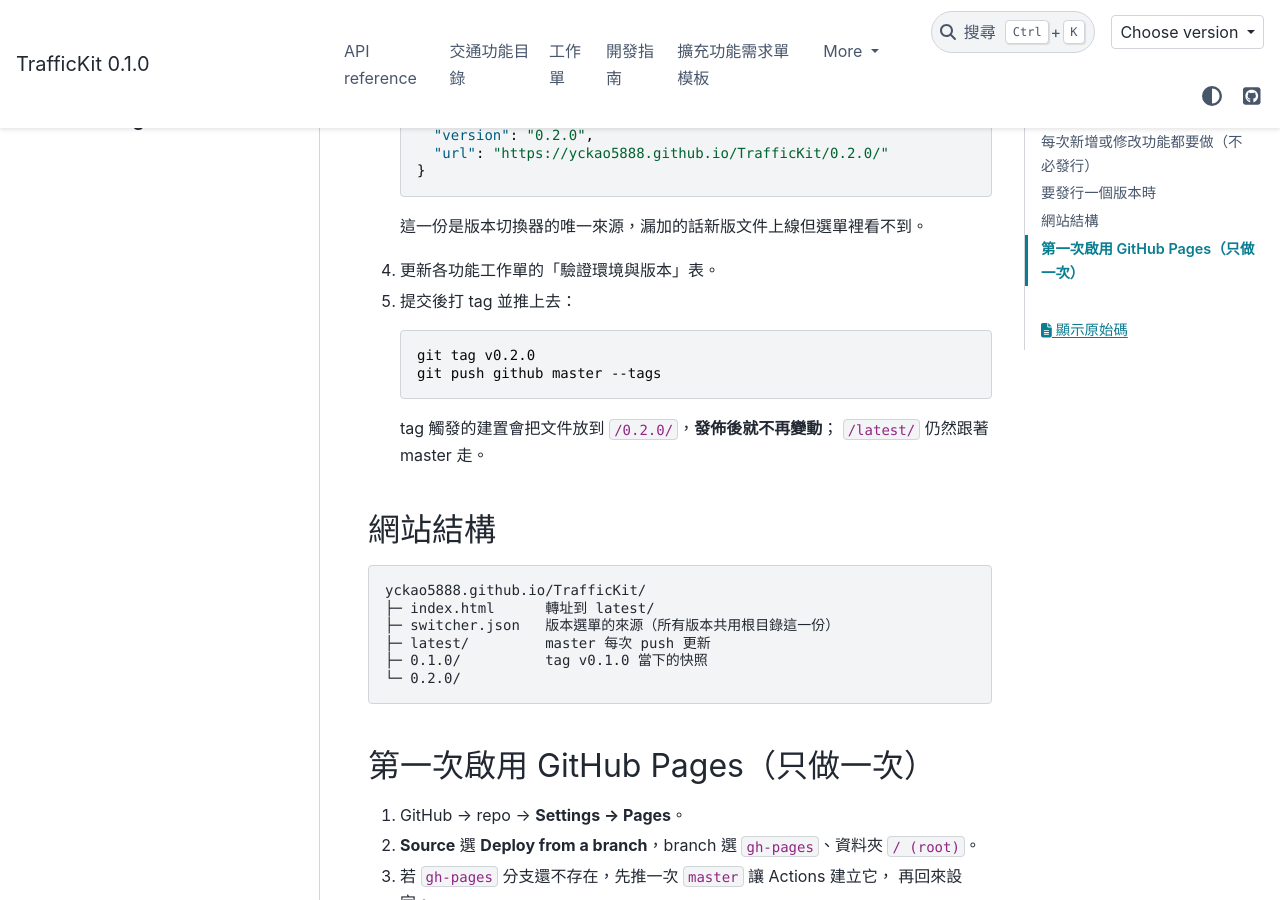
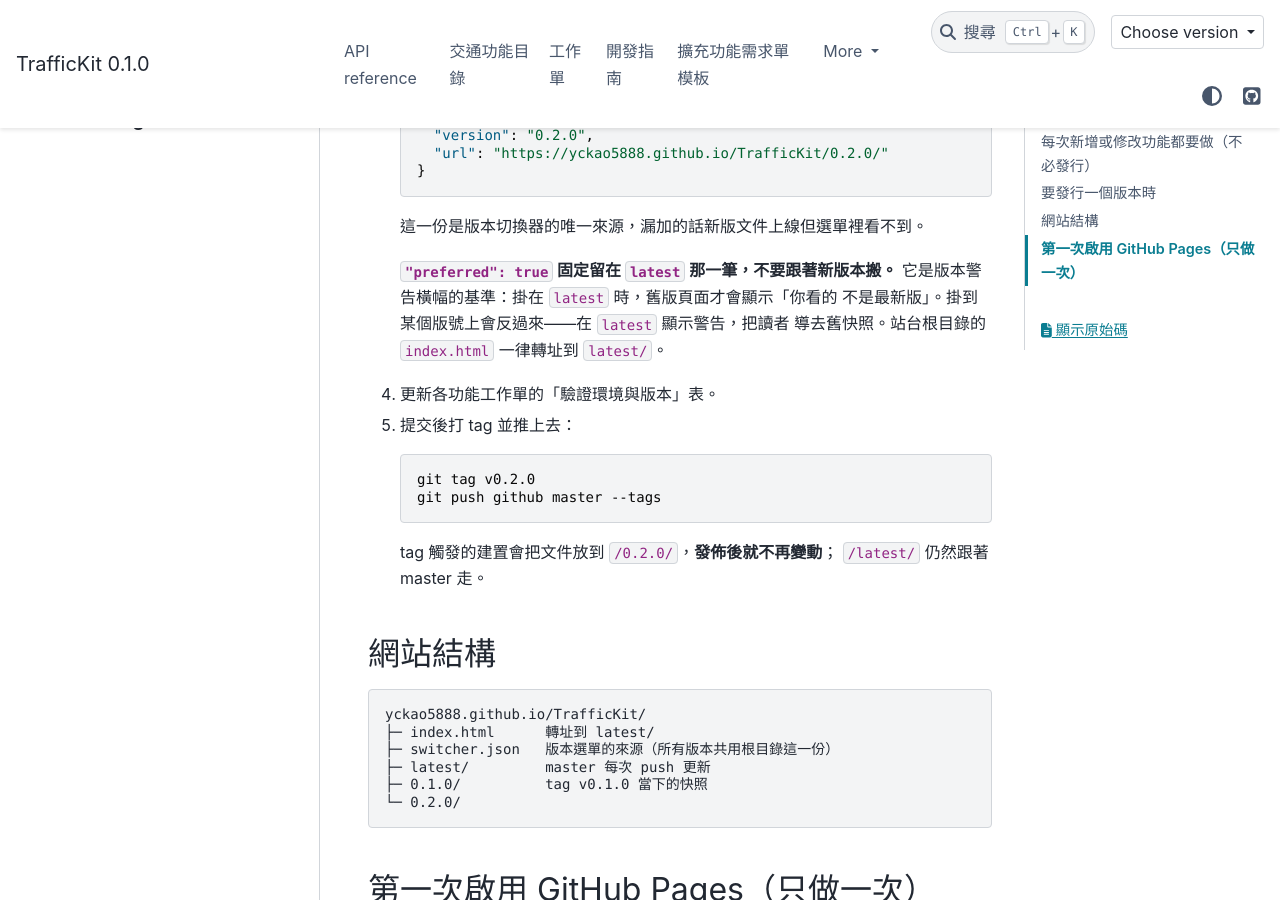
Before and after one commit to YCkao5888/TrafficKit, a Sphinx documentation site: the page built from docs/release-checklist.md, in a window 1280 px wide and 900 px high, scrolled down 1040 px. Built offline with Sphinx 7.4.7 and the PyData theme 0.15.4, drawn with Linux system fonts in a browser that asks for light colours.

Commit message:
docs: 版本警告的基準改成 latest
switcher.json 的 "preferred" 原本掛在 0.1.0，方向是反的：
pydata-sphinx-theme 用它當版本警告橫幅的基準，結果是在 latest
顯示「你看的不是最新版」並把讀者導去舊快照。搬到 latest 之後
改成 0.1.0 顯示舊版提示。

站台根目錄的 index.html 一直都轉址到 latest/，預設落點不受影響。
switcher.json 由所有版本共用根目錄那一份，因此不必重建 0.1.0/
就會生效。

release-checklist 補上這個約定：發新版時只在最前面加一筆，
"preferred" 固定留在 latest，不要跟著版號搬。

Co-Authored-By: Claude Opus 5 (1M context) <noreply@anthropic.com>

````diff
--- a/docs/release-checklist.md
+++ b/docs/release-checklist.md
@@ -43,6 +43,11 @@
    ```
 
    這一份是版本切換器的唯一來源，漏加的話新版文件上線但選單裡看不到。
+
+   **`"preferred": true` 固定留在 `latest` 那一筆，不要跟著新版本搬。**
+   它是版本警告橫幅的基準：掛在 `latest` 時，舊版頁面才會顯示「你看的
+   不是最新版」。掛到某個版號上會反過來——在 `latest` 顯示警告，把讀者
+   導去舊快照。站台根目錄的 `index.html` 一律轉址到 `latest/`。
 4. 更新各功能工作單的「驗證環境與版本」表。
 5. 提交後打 tag 並推上去：
 
--- a/docs/switcher.json
+++ b/docs/switcher.json
@@ -2,12 +2,12 @@
   {
     "name": "latest",
     "version": "latest",
-    "url": "https://yckao5888.github.io/TrafficKit/latest/"
+    "url": "https://yckao5888.github.io/TrafficKit/latest/",
+    "preferred": true
   },
   {
     "name": "0.1.0",
     "version": "0.1.0",
-    "url": "https://yckao5888.github.io/TrafficKit/0.1.0/",
-    "preferred": true
+    "url": "https://yckao5888.github.io/TrafficKit/0.1.0/"
   }
 ]
````
